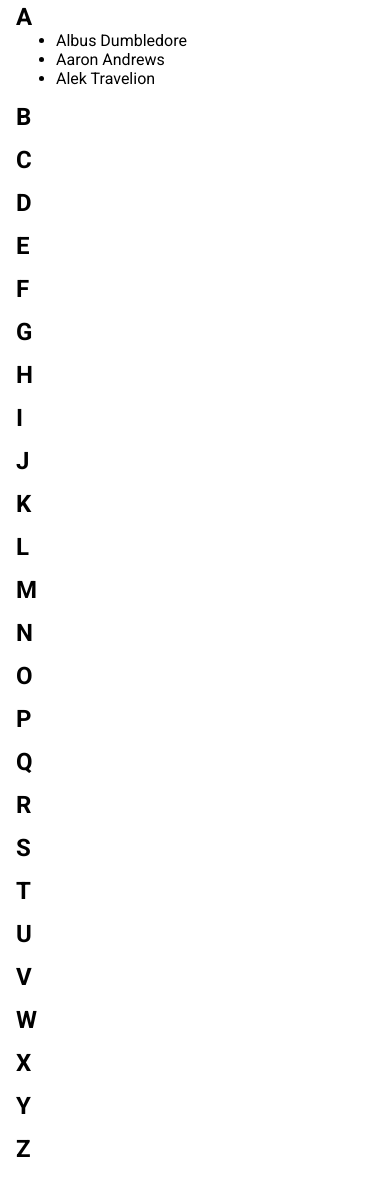
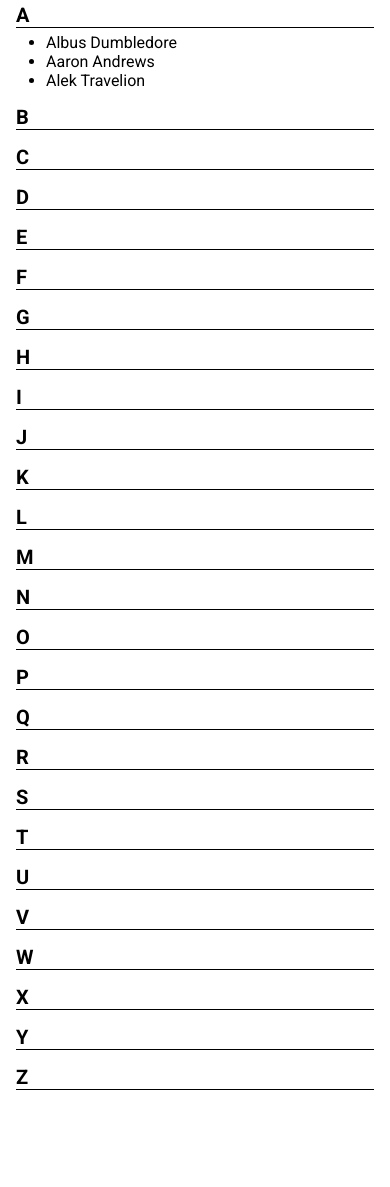
Before and after one commit to brian-luong/ajax-project, a website: page index.html in a window 390 px wide. Shown: the part 607-1794 px from the top of the page. After the commit the page ends 1721 px from the top, so only its background shows below. Drawn offline with Linux system fonts and the light colour scheme.

Commit message:
Updated mobile homepage

```diff
--- a/css/styles.css
+++ b/css/styles.css
@@ -100,11 +100,13 @@ body {
 }
 
 .character-list .names {
-  padding-left: 40px;
+  padding-left: 30px;
   list-style-type: disc;
 }
 
 .category-letter {
-  font-size: 24px;
+  font-size: 20px;
   font-weight: bold;
+  border-bottom: 1px solid black;
+  margin-bottom: 5px;
 }
--- a/index.html
+++ b/index.html
@@ -86,38 +86,38 @@
         </div>
         <div class="character-list">
           <ul class="letter-categories">
-            <li><span class="category-letter">A</span>
+            <li><div class="category-letter">A</div>
               <ul class="names">
                 <li>Albus Dumbledore</li>
                 <li>Aaron Andrews</li>
                 <li>Alek Travelion</li>
               </ul>
             </li>
-            <li><span class="category-letter">B</span></li>
-            <li><span class="category-letter">C</span></li>
-            <li><span class="category-letter">D</span></li>
-            <li><span class="category-letter">E</span></li>
-            <li><span class="category-letter">F</span></li>
-            <li><span class="category-letter">G</span></li>
-            <li><span class="category-letter">H</span></li>
-            <li><span class="category-letter">I</span></li>
-            <li><span class="category-letter">J</span></li>
-            <li><span class="category-letter">K</span></li>
-            <li><span class="category-letter">L</span></li>
-            <li><span class="category-letter">M</span></li>
-            <li><span class="category-letter">N</span></li>
-            <li><span class="category-letter">O</span></li>
-            <li><span class="category-letter">P</span></li>
-            <li><span class="category-letter">Q</span></li>
-            <li><span class="category-letter">R</span></li>
-            <li><span class="category-letter">S</span></li>
-            <li><span class="category-letter">T</span></li>
-            <li><span class="category-letter">U</span></li>
-            <li><span class="category-letter">V</span></li>
-            <li><span class="category-letter">W</span></li>
-            <li><span class="category-letter">X</span></li>
-            <li><span class="category-letter">Y</span></li>
-            <li><span class="category-letter">Z</span></li>
+            <li><div class="category-letter">B</div></li>
+            <li><div class="category-letter">C</div></li>
+            <li><div class="category-letter">D</div></li>
+            <li><div class="category-letter">E</div></li>
+            <li><div class="category-letter">F</div></li>
+            <li><div class="category-letter">G</div></li>
+            <li><div class="category-letter">H</div></li>
+            <li><div class="category-letter">I</div></li>
+            <li><div class="category-letter">J</div></li>
+            <li><div class="category-letter">K</div></li>
+            <li><div class="category-letter">L</div></li>
+            <li><div class="category-letter">M</div></li>
+            <li><div class="category-letter">N</div></li>
+            <li><div class="category-letter">O</div></li>
+            <li><div class="category-letter">P</div></li>
+            <li><div class="category-letter">Q</div></li>
+            <li><div class="category-letter">R</div></li>
+            <li><div class="category-letter">S</div></li>
+            <li><div class="category-letter">T</div></li>
+            <li><div class="category-letter">U</div></li>
+            <li><div class="category-letter">V</div></li>
+            <li><div class="category-letter">W</div></li>
+            <li><div class="category-letter">X</div></li>
+            <li><div class="category-letter">Y</div></li>
+            <li><div class="category-letter">Z</div></li>
           </ul>
         </div>
       </section>
```
